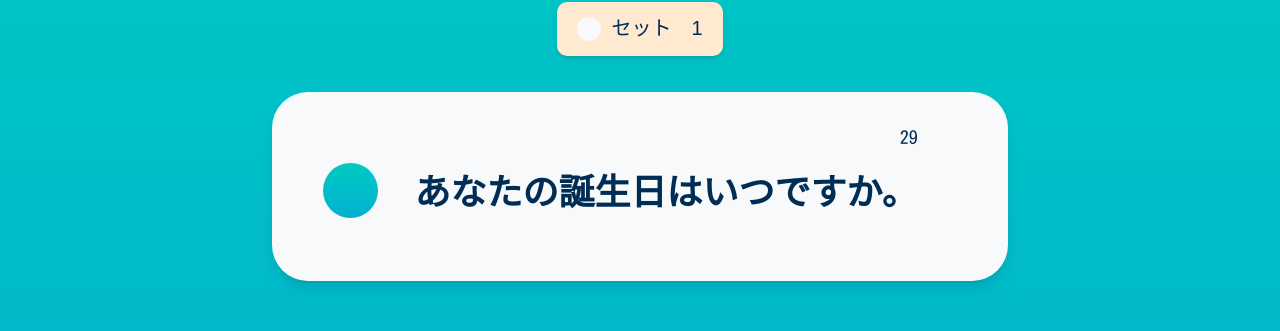
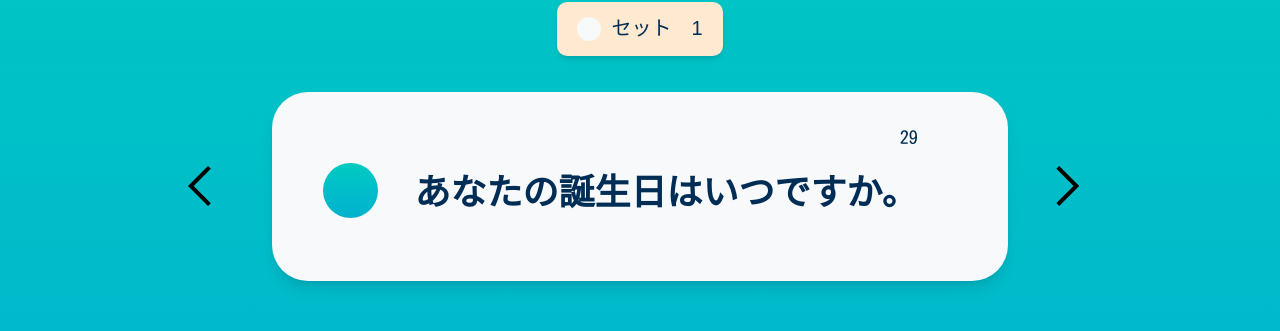
Before and after one commit to kebin20/english-flashcards-app, a React (Vite) app: page /flashcard-page in a window 1280 px wide. Shown: the part 208-539 px from the top of the page. Built offline with nearby package versions, Linux system fonts and the light colour scheme; a web font is replaced by a local one.

Commit message:
style: added arrow buttons for flashcard

```diff
--- /dev/null
+++ b/src/UI/Arrows.tsx
@@ -0,0 +1,31 @@
+function ArrowForward({ onClick }) {
+  return (
+    <svg
+      onClick={onClick}
+      role="button"
+      xmlns="http://www.w3.org/2000/svg"
+      height="48"
+      viewBox="0 96 960 960"
+      width="48"
+    >
+      <path d="m304 974-56-57 343-343-343-343 56-57 400 400-400 400Z" />
+    </svg>
+  );
+}
+
+function ArrowBack({ onClick }) {
+  return (
+    <svg
+      onClick={onClick}
+      role="button"
+      xmlns="http://www.w3.org/2000/svg"
+      height="48"
+      viewBox="0 96 960 960"
+      width="48"
+    >
+      <path d="M400 976 0 576l400-400 56 57-343 343 343 343-56 57Z" />
+    </svg>
+  );
+}
+
+export { ArrowForward, ArrowBack };
--- a/src/components/FlashcardPage.tsx
+++ b/src/components/FlashcardPage.tsx
@@ -3,6 +3,7 @@ import DeckButton from "../UI/DeckButton";
 import Container from "../UI/Container";
 import Flashcard from "./Flashcard";
 import { ReviseButton, LearntButton } from "../UI/Buttons";
+import { ArrowForward, ArrowBack } from "../UI/Arrows";
 
 import styled from "styled-components";
 
@@ -12,6 +13,11 @@ const ButtonContainer = styled.div`
   padding: 2em;
 `;
 
+const FlashcardContainer = styled.div`
+  display: flex;
+  align-items: center;
+`;
+
 function FlashcardPage() {
   return (
     <>
@@ -19,7 +25,11 @@ function FlashcardPage() {
       <Container>
         <p>セットボタンを押す時にメニューに戻る</p>
         <DeckButton to="/menu">セット　1</DeckButton>
-        <Flashcard />
+        <FlashcardContainer>
+          <ArrowBack onClick={undefined} />
+          <Flashcard />
+          <ArrowForward onClick={undefined} />
+        </FlashcardContainer>
         <ButtonContainer>
           <ReviseButton>まだ。。</ReviseButton>
           <LearntButton>習った！</LearntButton>
```
Also changed, not shown: public/arrow_back.svg (added), public/arrow_forward.svg (added).
